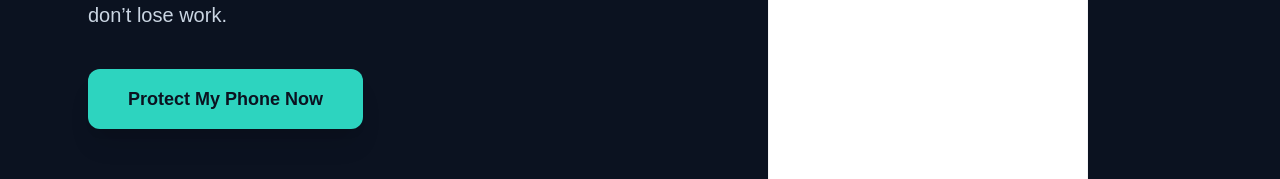
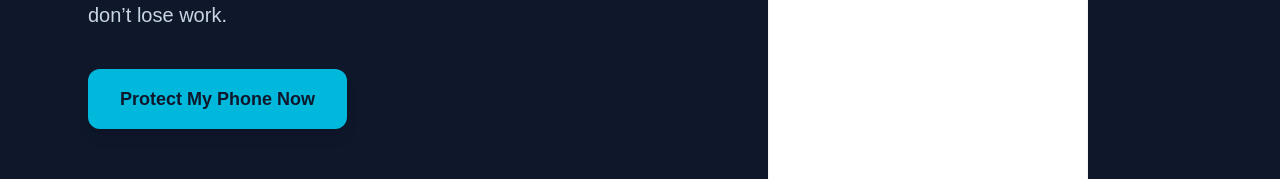
Before and after one commit to Craneyboy222/Plumb-Dial, a Next.js app: page / in a window 1280 px wide. Shown: the part 491-670 px from the top of the page. Built offline with nearby package versions, Linux system fonts and the light colour scheme.

Commit message:
Revert "Refine visual styling to industrial plumber-grade aesthetic"
This reverts commit 5d905196b114830147411412e63881bf42326b06.

```diff
--- a/app/page.tsx
+++ b/app/page.tsx
@@ -4,13 +4,13 @@ export default function Home() {
   return (
     <main className="min-h-screen bg-white text-slate-900">
       {/* Hero */}
-      <section className="relative overflow-hidden bg-[#0B1220] text-white">
+      <section className="relative overflow-hidden bg-slate-900 text-white">
         <div className="max-w-6xl mx-auto px-6 py-24 grid md:grid-cols-2 gap-12 items-center">
           <div>
             <Image src="/plumb-dial-logo.svg" alt="Plumb Dial" width={220} height={48} className="mb-8" />
             <h1 className="text-5xl font-extrabold mb-6 leading-tight">Never Miss Another Plumbing Job</h1>
             <p className="text-xl text-slate-300 mb-10">When you can’t answer the phone, Plumb Dial does — books the job, sends reminders, and follows up so you don’t lose work.</p>
-            <a href="#pricing" className="inline-block bg-[#2DD4BF] hover:bg-[#1FB6A8] text-[#0B1220] px-10 py-4 rounded-xl text-lg font-semibold shadow-xl">Protect My Phone Now</a>
+            <a href="#pricing" className="inline-block bg-cyan-500 hover:bg-cyan-400 text-slate-900 px-8 py-4 rounded-xl text-lg font-semibold shadow-lg">Protect My Phone Now</a>
           </div>
           <div className="flex justify-center">
             <Image src="/mockup-new-job.svg" alt="Plumb Dial mobile dashboard" width={320} height={640} priority />
@@ -19,7 +19,7 @@ export default function Home() {
       </section>
 
       {/* How it works */}
-      <section className="max-w-6xl mx-auto px-6 py-24">
+      <section className="max-w-6xl mx-auto px-6 py-20">
         <h2 className="text-3xl font-bold mb-12 text-center">How It Works</h2>
         <div className="grid md:grid-cols-3 gap-8">
           <div className="border rounded-2xl p-6">
```
